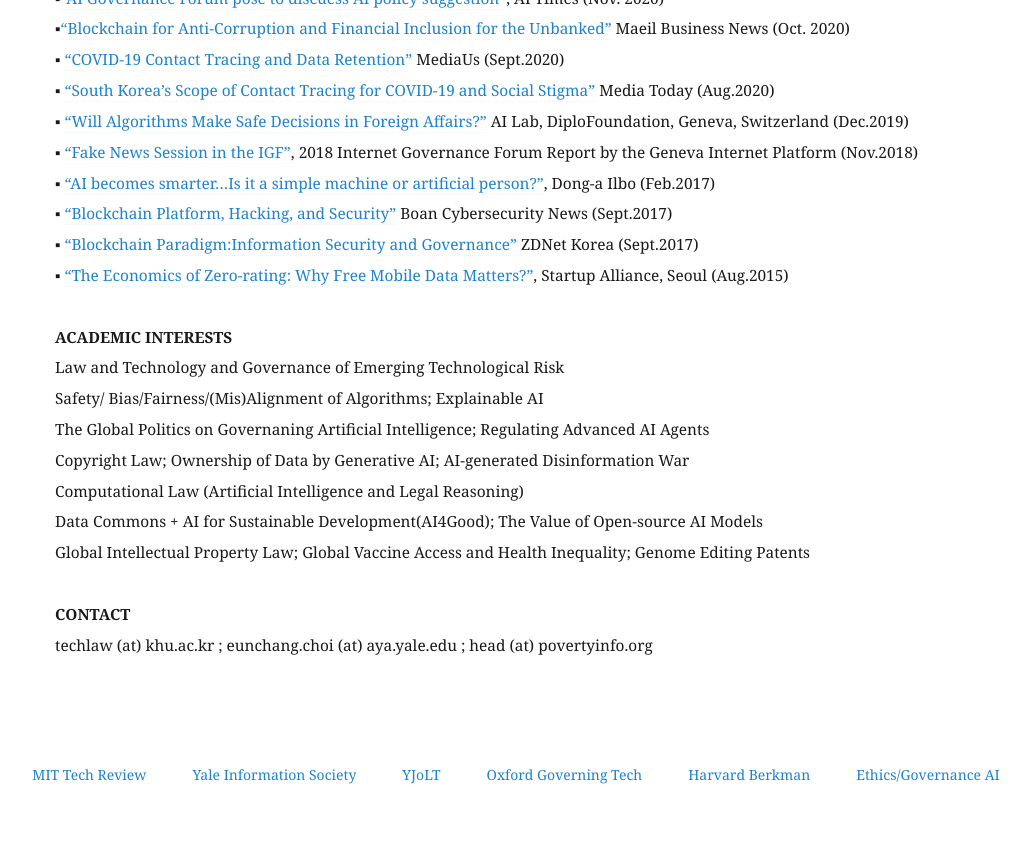
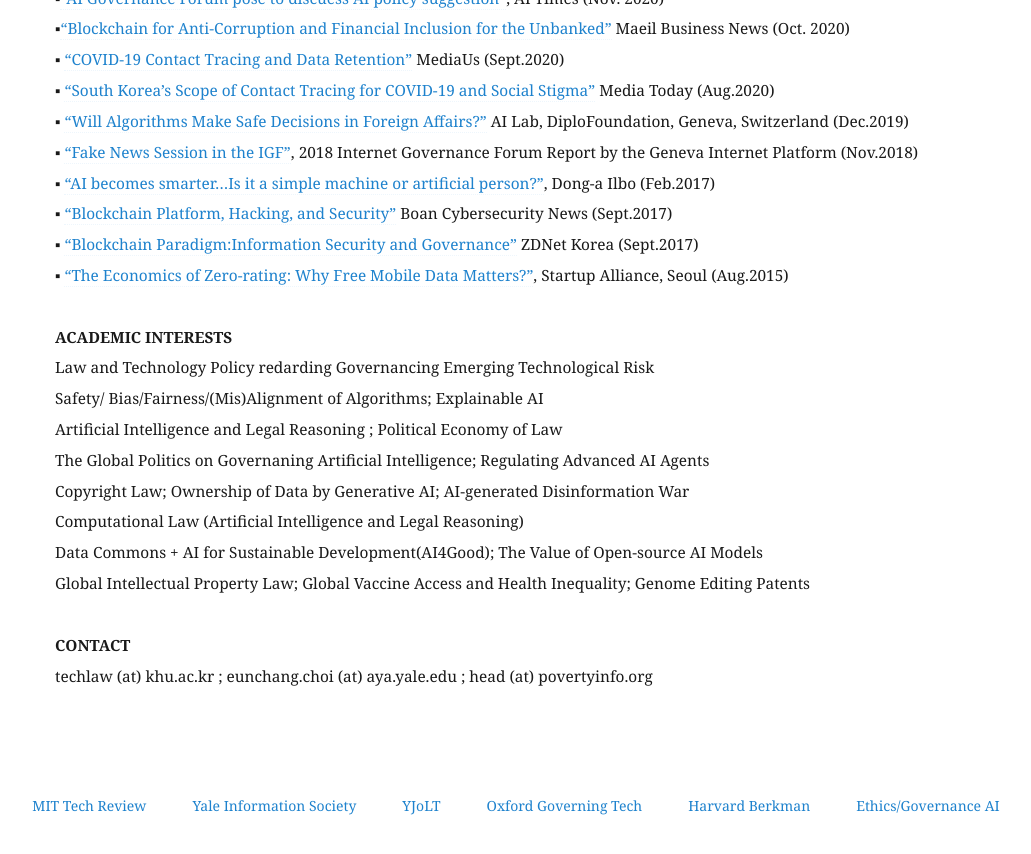
Before and after one commit to eunchangchoi/eunchangchoi.github.io, a Jekyll site: the page built from index.md, in a window 1280 px wide and 900 px high, scrolled down 10064 px. Shown: the top 854 px of the window, without its empty margins (45-1076 px from the left). Built offline with Jekyll 4.4.1, drawn with Linux system fonts in a browser that asks for light colours.

Commit message:
Update index.md

```diff
--- a/index.md
+++ b/index.md
@@ -234,8 +234,9 @@ title: "Eun Chang Choi 최은창"
 
  <br>
  <strong> ACADEMIC INTERESTS </strong> <br>
-   Law and Technology and Governance of Emerging Technological Risk <br>
+   Law and Technology Policy redarding Governancing Emerging Technological Risk <br>
    Safety/ Bias/Fairness/(Mis)Alignment of Algorithms; Explainable AI <br>
+   Artificial Intelligence and Legal Reasoning ; Political Economy of Law <br>
    The Global Politics on Governaning Artificial Intelligence; Regulating Advanced AI Agents <br>
    Copyright Law; Ownership of Data by Generative AI; AI-generated Disinformation War <br>
    Computational Law (Artificial Intelligence and Legal Reasoning) <br>
```
